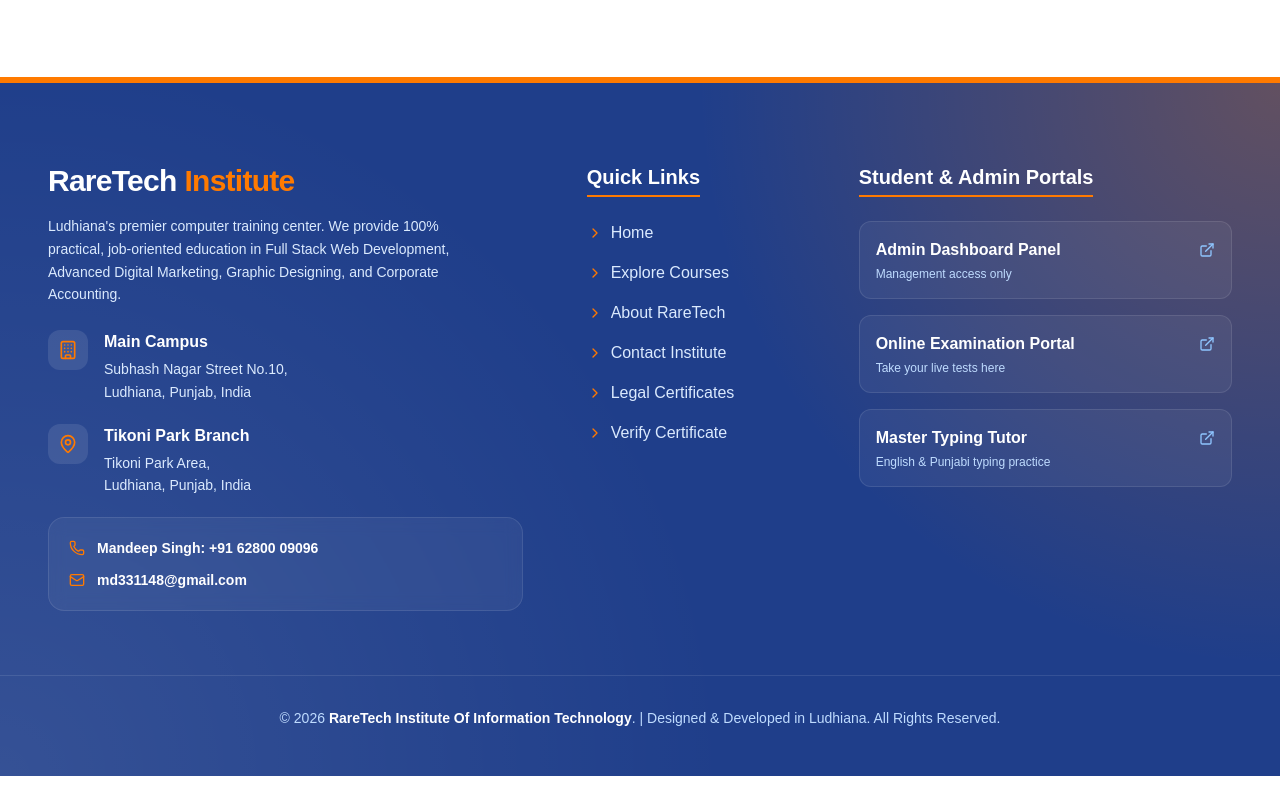
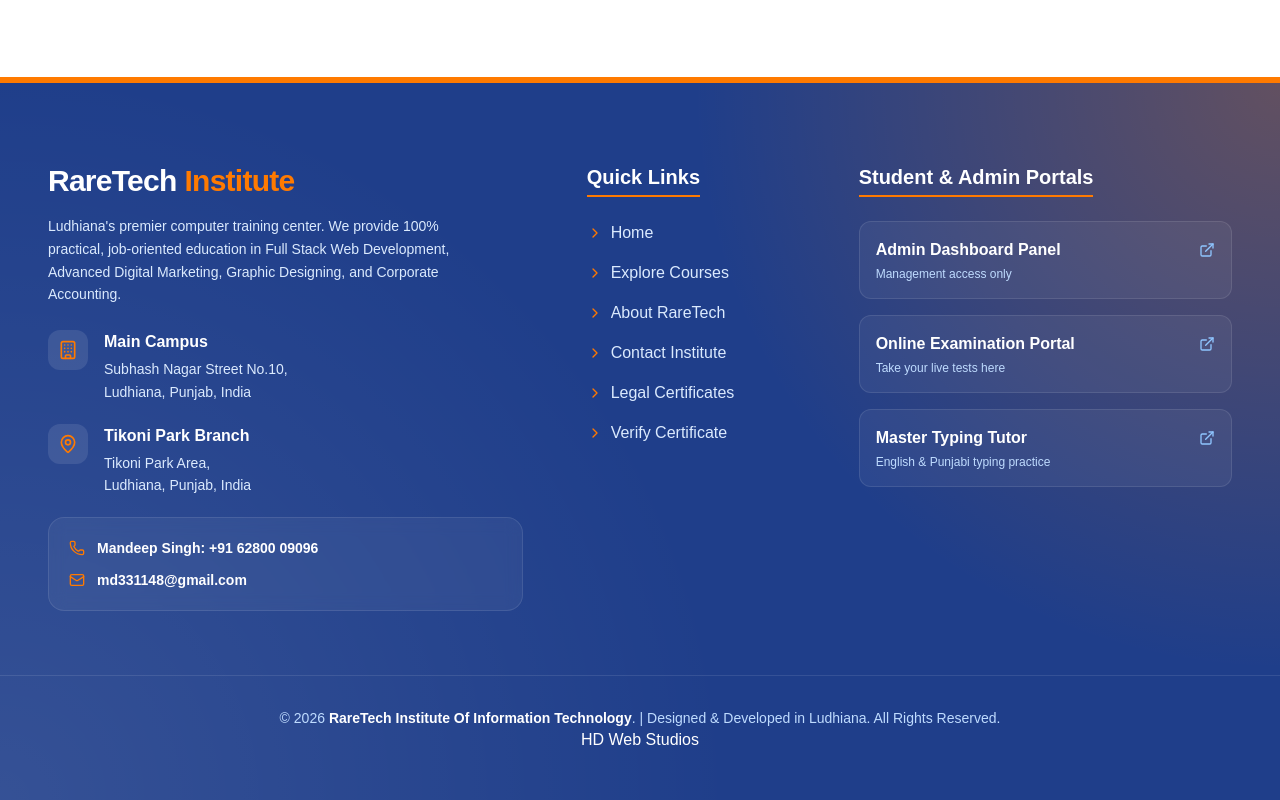
Before and after one commit to Harsh1jatt/raretech-institute, a Next.js app: page /contact in a window 1280 px wide. Shown: the part 1978-2778 px from the top of the page. Before the commit the page ends 2754 px from the top, so only its background shows below. Built offline with nearby package versions, Linux system fonts and the light colour scheme.

Commit message:
Add link to HD Web Studios in WebFooter

```diff
--- a/src/components/WebFooter.js
+++ b/src/components/WebFooter.js
@@ -173,6 +173,12 @@ export default function WebFooter() {
             <span className="hidden sm:inline"> | </span><br className="sm:hidden" />
             Designed & Developed in Ludhiana. All Rights Reserved.
           </p>
+          <a
+          href="https://www.hdwebstudios.in/"
+          target="_blank"
+          rel="noopener noreferrer">
+            HD Web Studios
+            </a>
         </div>
       </footer>
 
```
